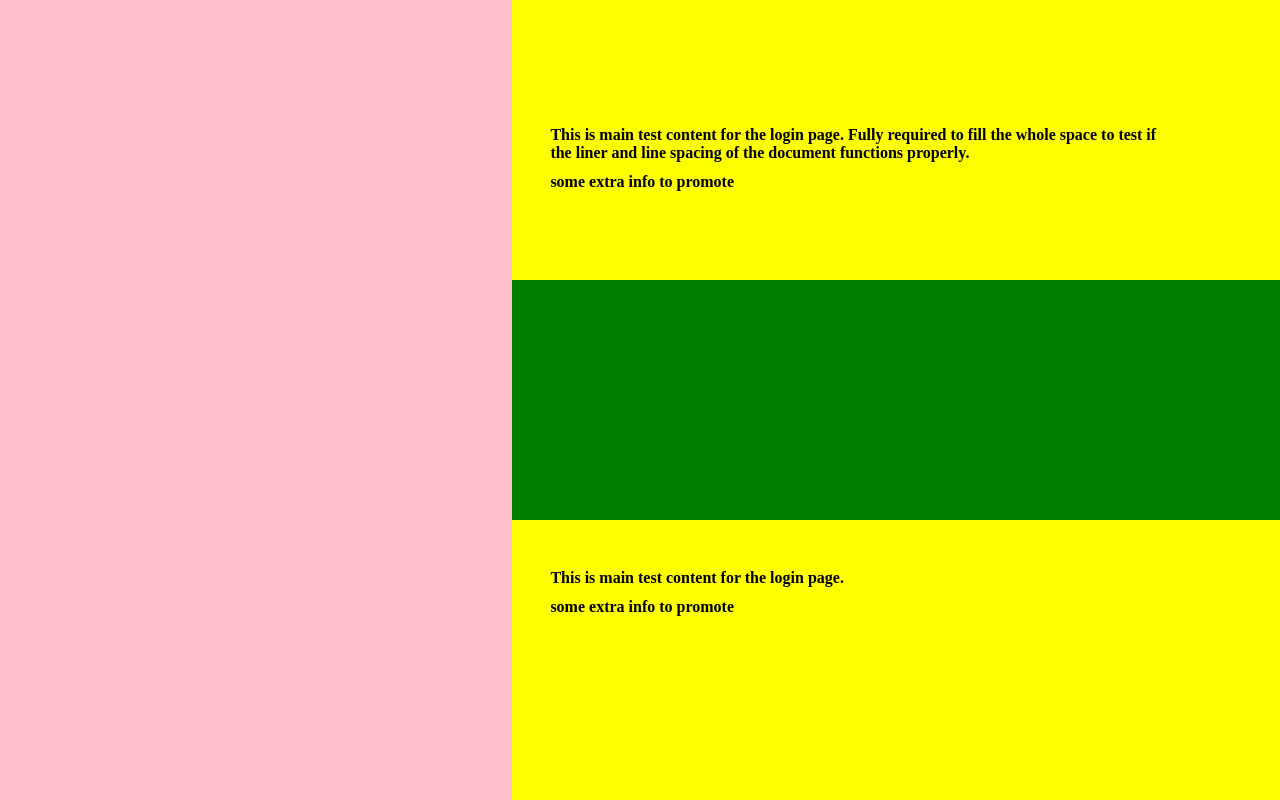
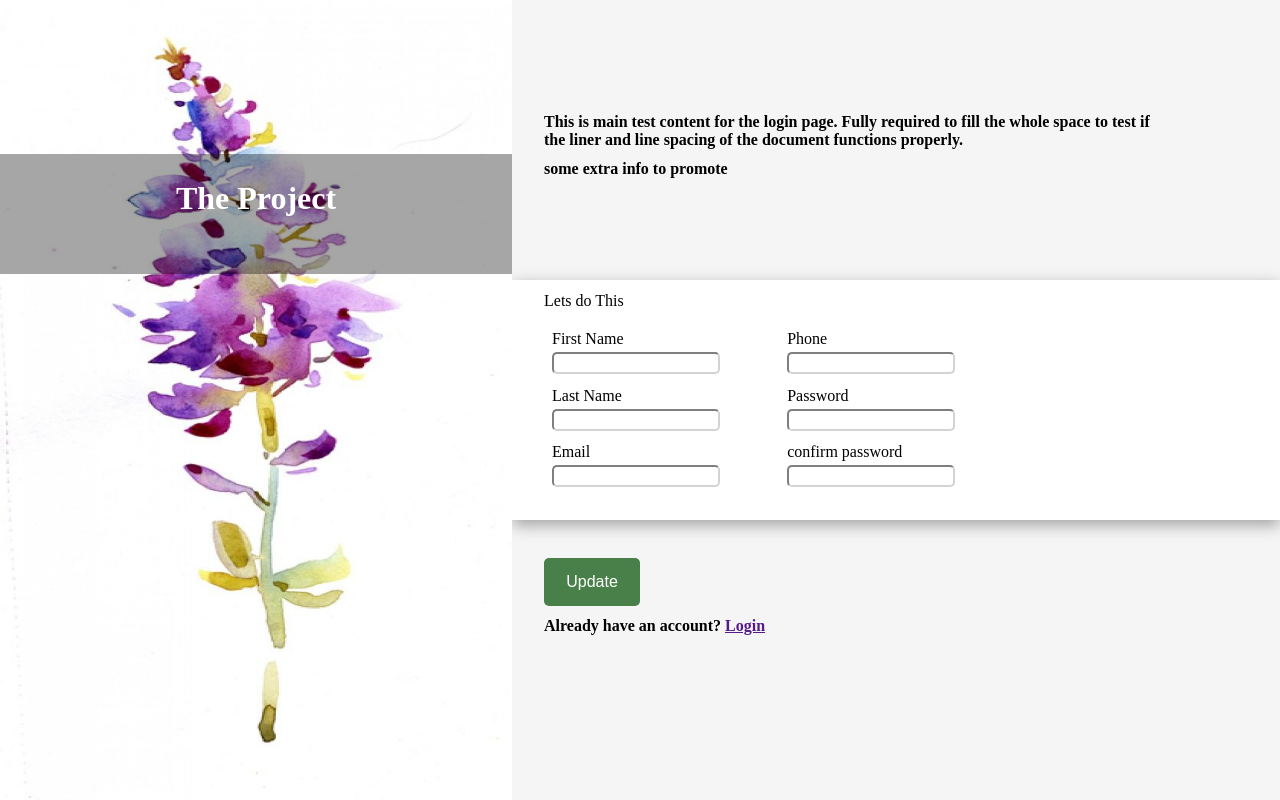
Before and after one commit to MDIE2202/login-page, a plain HTML site: page index.html in a window 1280 px wide. Drawn offline with Linux system fonts and the light colour scheme.

Commit message:
added functionality to the form and password similarity check also added visuality

```diff
--- a/index.html
+++ b/index.html
@@ -6,12 +6,16 @@
     <meta name="viewport" content="width=device-width, initial-scale=1.0">
     <title>Document</title>
     <link rel = "stylesheet" href = 'style.css'>
+    <script src="script.js" defer></script>
 </head>
 <body>
     <div class = main>
 
         <div class = container>
             <div class = img-container>
+
+                <img src = 'images/flower.jpg'>
+                <div class = 'cover'> <h2>The Project</h2></div>
 
             </div>
             <div class = form-content>
@@ -21,13 +25,50 @@
                         <h1>some extra info to promote</h1>
                     </div>
                 </div>
-                <div class = 'form'>
+                <div class = form>
+                    <div class = leftbox>
+                        <div class = formtext>
+                            Lets do This
+                        </div>
+                        <div class = 'formboxes'>
+                            <form id = 'myform'>
+                                <ul>
+                                    <li>
+                                        <label for="fname">First Name</label>
+                                        <input type="text">
+                                    </li>
+                                    <li>
+                                        <label for="lname">Last Name</label>
+                                        <input type="text">
+                                    </li>
+                                    <li>
+                                        <label for="email">Email</label>
+                                        <input type="text">
+                                    </li>
+                                    <li>
+                                        <label for="phone">Phone</label>
+                                        <input type="text">
+                                    </li>
+                                    <li>
+                                        <label for="pass">Password</label>
+                                        <input type="password" id = password>
+                                    </li>
+                                    <li>
+                                        <label for="pass2">confirm password</label>
+                                        <input type="password" id = confirm-password oninput = "check(this)">
+                                    </li>
+                                </ul>
+                            </form>
+                        </div>
+                    </div>
+                    <div class = rightbox>
 
+                    </div>
                 </div>
                 <div class = hf>
                     <div class = footertextbox>
-                        <h1>This is main test content for the login page.</h1>
-                        <h1>some extra info to promote</h1>
+                        <input class = 'submitbutton' type = 'submit' form = 'myform' value = 'Update'>
+                        <h1>Already have an account? <a href = ''>Login</a></h1>
                     </div>
                 </div>
 
--- a/script.js
+++ b/script.js
@@ -0,0 +1,8 @@
+check = (input) =>{
+    if (input.value != document.getElementById('password').value){
+        input.setCustomValidity('password does not match')
+    }
+    else{
+        input.setCustomValidity('')
+    }
+}
--- a/style.css
+++ b/style.css
@@ -2,6 +2,12 @@ html, body{
     height: 100%;
     width:100%;
     margin: 0;
+}
+
+img{
+    width: 100%;
+    max-height: 100%;
+    position: absolute;
 }
 
 .main{
@@ -15,12 +21,9 @@ html, body{
 .container{
     max-width: 1400px;
     width: 100vw;
-
     max-height: 1080px;
     height: 77vw;
-
     margin: auto;
-
     display: flex;
 
 }
@@ -28,7 +31,7 @@ html, body{
 .form-content{
     width: 60%;
     height: 100%;
-    background-color: yellow;
+    background-color: rgb(245, 245, 245);
     display: flex;
     flex-direction: column;
     justify-content: center;
@@ -38,24 +41,44 @@ html, body{
     width: 40%;
     height: 100%;
     background-color: pink;
+    position:relative;
 }
 
 .form{
     height: 30%;
     width: 100%;
-    background-color: green;
+    background-color: white;
+    display: flex;
+    flex-direction: row;
+    box-shadow:0px 5px 15px rgba(0,0,0,0.35);
+
 }
 
 .headertextbox{
-    padding-top:15%;
-    padding-left: 5%;
+    padding-top: 8vw;
+    padding-left: 4vh;
     width: 80%;
 }
 
 .footertextbox{
     padding-top: 5%;
-    padding-left: 5%;
     width: 80%;
+    padding-left: 4vh;
+}
+
+.cover{
+    width: 100%;
+    height: 15%;
+    background-color:rgba(0,0,0,0.35);
+    color: white;
+    text-align: center;
+    position: absolute;
+    margin-top: 30%;
+
+}
+
+h2{
+    font-size: 4vh;
 }
 
 .hf{
@@ -65,3 +88,64 @@ html, body{
 h1{
     font-size: 2vh;
 }
+
+input, label{
+    display: block;
+}
+
+ul{
+    column-count: 2;
+    list-style-type: none;
+}
+
+li{
+    padding-bottom: 1vw;
+    padding-right: 4vw;
+}
+
+
+.formboxes{
+    display: flex;
+    justify-content: center;
+    align-items: center;
+}
+
+.rightbox{
+    height: 100%;
+    width: 40%;
+}
+
+.leftbox{
+    display: flex;
+    flex-direction: column;
+    justify-content: space-evenly;
+
+}
+
+.formtext{
+ padding-left: 4vh;
+ padding-top: 1vh;
+ font-weight: 10;
+}
+
+label{
+    padding-bottom: 0.5vh;
+}
+
+.submitbutton{
+    background-color: rgb(73, 128, 73);
+    border-radius: 5px;
+    border: hidden;
+    height: 6vh;
+    width: 12vh;
+    font-size: 1em;
+    color: white;
+}
+
+input{
+    border-radius: 5px;
+    border-color: lightgray;
+    height: 2vh;
+    width: 20vh;
+    box-shadow: none;
+}
```
Also changed, not shown: images/flower.jpg (added).
